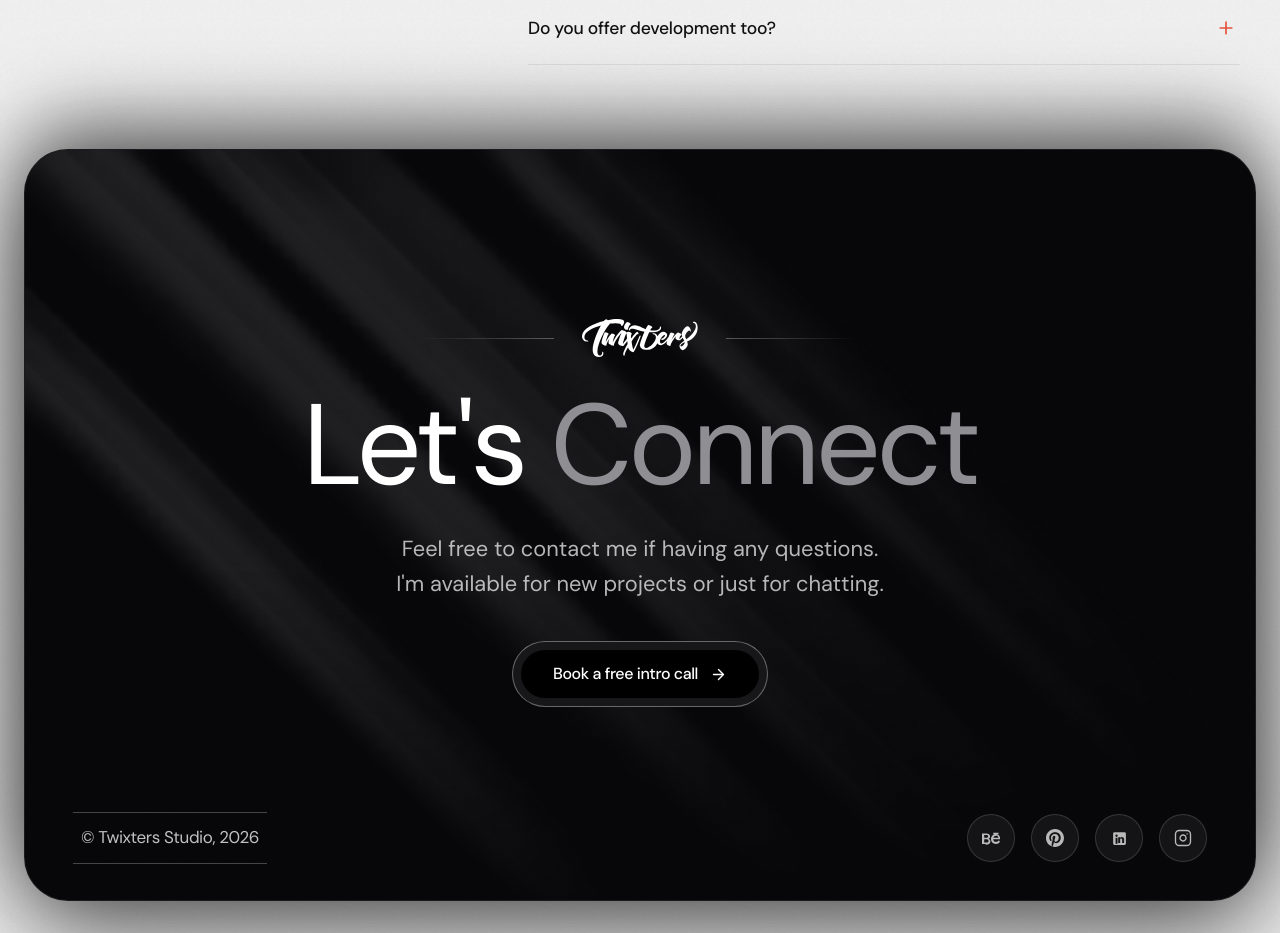
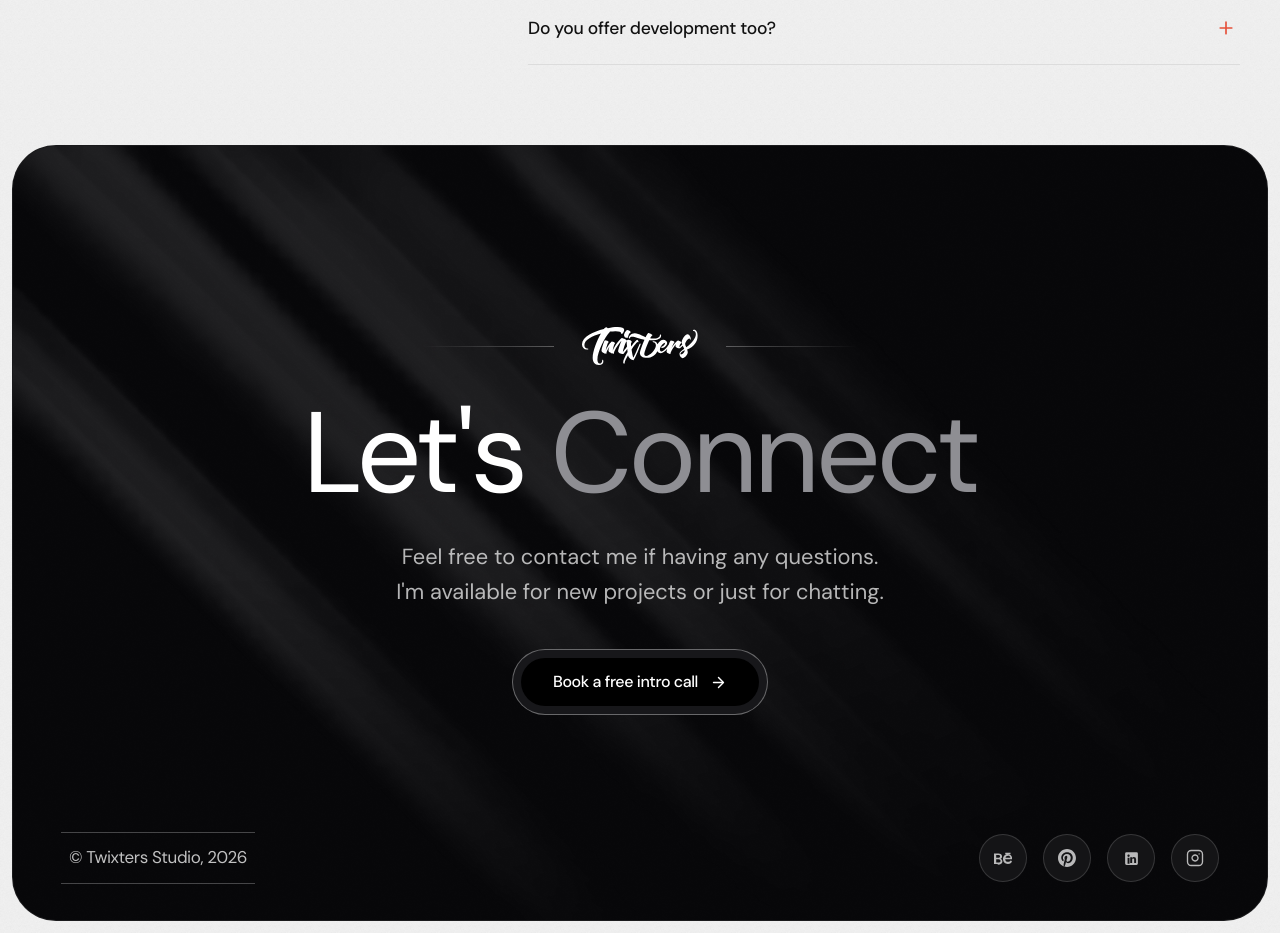
Before and after one commit to AmoghSamarth/Twixters.co, a React (Vite) app: page / in a window 1280 px wide. Shown: the part 7760-8693 px from the top of the page. Built offline with nearby package versions, Linux system fonts and the light colour scheme.

Commit message:
style: make Let's Contact section take full screen with minimal margin and remove shadow

```diff
--- a/src/components/tw/final-cta.jsx
+++ b/src/components/tw/final-cta.jsx
@@ -69,10 +69,10 @@ export function FinalCta() {
     <section
       id="contact"
       aria-labelledby="contact-heading"
-      className="relative z-20 w-full px-2.5 pb-6 pt-2 sm:px-4 sm:pb-8 sm:pt-4 md:px-6"
+      className="relative z-20 w-full p-2 sm:p-3"
     >
       <div
-        className="group relative mx-auto flex min-h-[88vh] sm:min-h-[92vh] lg:min-h-[94vh] w-full max-w-[1720px] flex-col justify-between overflow-hidden rounded-[30px] sm:rounded-[44px] border border-white/[0.08] bg-[#070709] shadow-[0_-25px_80px_rgba(0,0,0,0.5),0_30px_100px_rgba(0,0,0,0.6)] transition-all duration-300 ease-out"
+        className="group relative flex min-h-[calc(100vh-1rem)] sm:min-h-[calc(100vh-1.5rem)] w-full flex-col justify-between overflow-hidden rounded-[24px] sm:rounded-[36px] md:rounded-[44px] border border-white/[0.08] bg-[#070709] transition-all duration-300 ease-out"
       >
         {/* Photorealistic Hero lighting overlay with controlled low opacity */}
         <div
```
